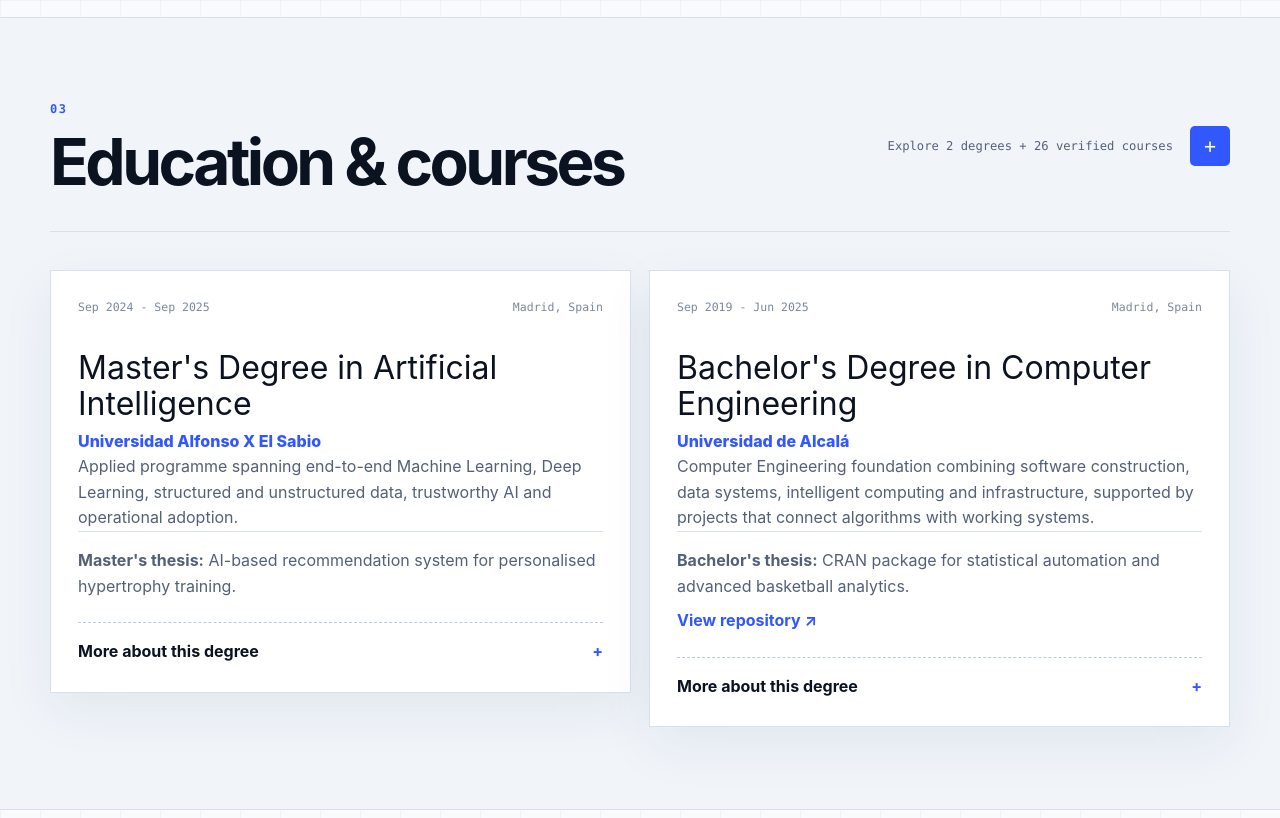
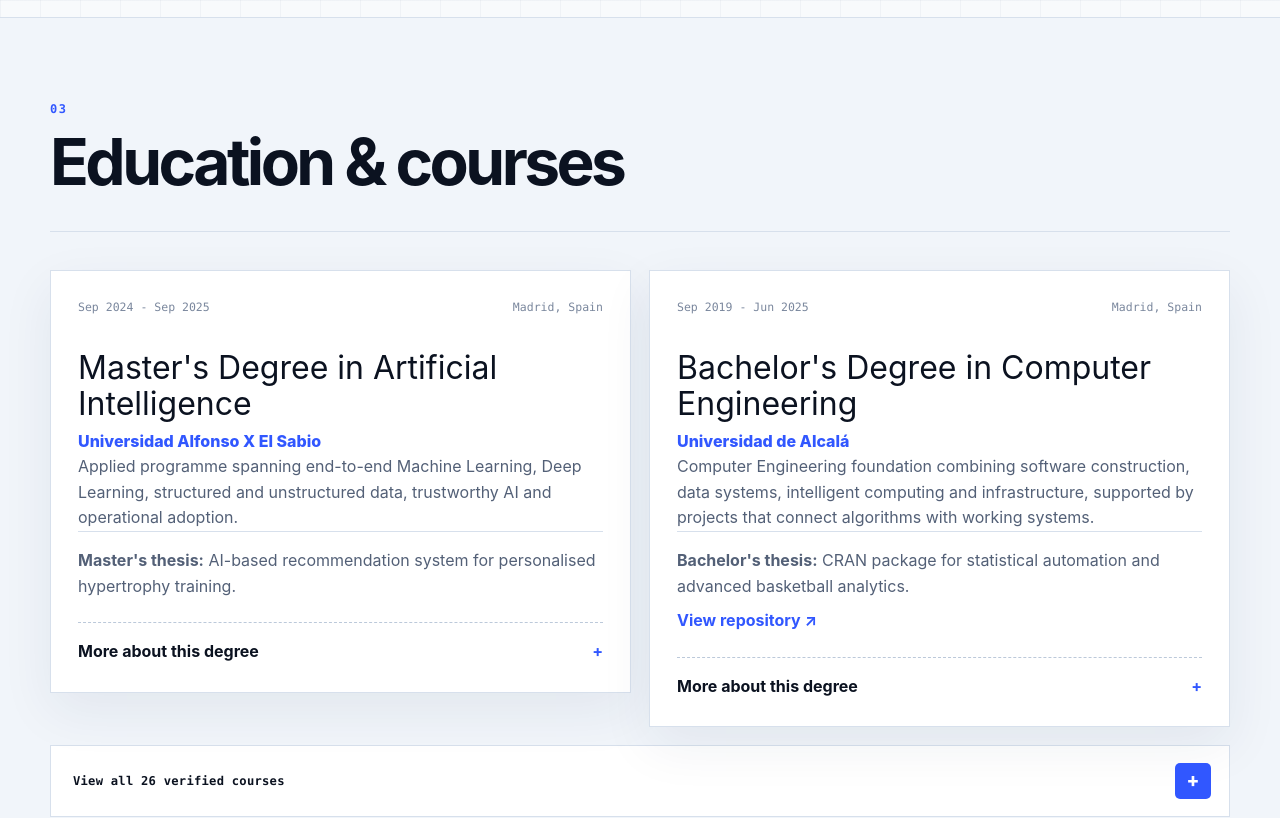
Before and after one commit to alvaro24barragan/alvaro24barragan.github.io, a Next.js app: page / in a window 1280 px wide. Shown: the part 2880-3698 px from the top of the page. Built offline with nearby package versions, Linux system fonts and the light colour scheme.

Commit message:
Move course catalogue control

```diff
--- a/app/globals.css
+++ b/app/globals.css
@@ -261,11 +261,13 @@
 .focus-card .focus-competencies .tag-row { margin-top: 10px; }
 
 .education-section { padding-block: 82px; color: var(--text); background: var(--bg-alt); border-block: 1px solid var(--line); scroll-margin-top: 86px; }
-.education-toggle { display: flex; align-items: center; justify-content: space-between; gap: 30px; width: 100%; padding: 0 0 38px; color: inherit; text-align: left; background: transparent; border: 0; border-bottom: 1px solid var(--line); cursor: pointer; }
+.education-heading { padding-bottom: 38px; border-bottom: 1px solid var(--line); }
 .education-title { display: flex; flex-direction: column; }
-.education-action { display: flex; align-items: center; gap: 17px; color: var(--muted); font-family: var(--mono); font-size: 0.76rem; }
-.education-action > span { display: grid; place-items: center; width: 40px; height: 40px; color: #ffffff; background: var(--accent); border-radius: 5px; font-size: 1.25rem; }
 .degree-grid { display: grid; grid-template-columns: repeat(2, 1fr); gap: 18px; align-items: start; padding-top: 38px; }
+.courses-toggle { display: flex; align-items: center; justify-content: space-between; gap: 24px; width: 100%; margin-top: 18px; padding: 17px 18px 17px 22px; color: var(--text); text-align: left; background: var(--surface); border: 1px solid var(--line); cursor: pointer; font-weight: 760; }
+.courses-toggle:hover { border-color: var(--accent); }
+.courses-toggle > span:first-child { font-family: var(--mono); font-size: 0.76rem; letter-spacing: 0.02em; }
+.courses-toggle > span:last-child { display: grid; flex: 0 0 auto; place-items: center; width: 36px; height: 36px; color: #ffffff; background: var(--accent); border-radius: 5px; font-size: 1.18rem; }
 .degree { padding: 27px; background: var(--surface); border: 1px solid var(--line); box-shadow: var(--card-shadow); }
 .degree-meta { display: flex; justify-content: space-between; gap: 18px; color: var(--subtle); font-family: var(--mono); font-size: 0.72rem; }
 .degree h3 { margin: 34px 0 7px; color: var(--text); font-size: clamp(1.45rem, 2.6vw, 2rem); line-height: 1.12; }
@@ -380,8 +382,6 @@
   .section { padding-block: 76px; }
   .experience-item { grid-template-columns: 1fr; gap: 20px; }
   .experience-meta time { margin-top: 7px; }
-  .education-toggle { align-items: flex-start; flex-direction: column; }
-  .education-action { justify-content: space-between; width: 100%; }
   .degree-grid, .project-grid, .learning-intro, .featured-learning, .skills-grid { grid-template-columns: 1fr; }
   .education-details { padding-top: 64px; }
   .project { min-height: 0; }
--- a/app/i18n.ts
+++ b/app/i18n.ts
@@ -31,8 +31,8 @@
     fullResponsibilities: "Full responsibilities",
     focusDescription: "Certifications and personal projects currently in progress or planned next.",
     educationAndCourses: "Education & courses",
-    closeFullRecord: "Close full record",
-    exploreEducation: (count: number) => `Explore 2 degrees + ${count} verified courses`,
+    hideCourses: "Hide course catalogue",
+    viewAllCourses: (count: number) => `View all ${count} verified courses`,
     mastersThesis: "Master's thesis:",
     bachelorsThesis: "Bachelor's thesis:",
     moreAboutDegree: "More about this degree",
@@ -82,8 +82,8 @@
     fullResponsibilities: "Responsabilidades completas",
     focusDescription: "Certificaciones y proyectos personales actualmente en curso o planificados como siguiente paso.",
     educationAndCourses: "Formación y cursos",
-    closeFullRecord: "Cerrar formación completa",
-    exploreEducation: (count: number) => `Ver 2 titulaciones + ${count} cursos verificados`,
+    hideCourses: "Ocultar catálogo de cursos",
+    viewAllCourses: (count: number) => `Ver los ${count} cursos verificados`,
     mastersThesis: "TFM:",
     bachelorsThesis: "TFG:",
     moreAboutDegree: "Más sobre esta titulación",
@@ -133,8 +133,8 @@
     fullResponsibilities: "Alle Aufgaben",
     focusDescription: "Zertifizierungen und persönliche Projekte, die aktuell laufen oder als Nächstes geplant sind.",
     educationAndCourses: "Studium & Weiterbildung",
-    closeFullRecord: "Vollständige Übersicht schließen",
-    exploreEducation: (count: number) => `2 Abschlüsse + ${count} verifizierte Kurse ansehen`,
+    hideCourses: "Kursübersicht ausblenden",
+    viewAllCourses: (count: number) => `Alle ${count} verifizierten Kurse ansehen`,
     mastersThesis: "Masterarbeit:",
     bachelorsThesis: "Bachelorarbeit:",
     moreAboutDegree: "Mehr zu diesem Studium",
--- a/app/portfolio.tsx
+++ b/app/portfolio.tsx
@@ -181,16 +181,9 @@
 
         <section id="education" className={`education-section ${educationOpen ? "is-open" : ""}`}>
           <div className="page-width">
-            <button
-              className="education-toggle"
-              type="button"
-              aria-expanded={educationOpen}
-              aria-controls="education-details"
-              onClick={() => setEducationOpen((open) => !open)}
-            >
+            <div className="education-heading">
               <span className="education-title"><span className="section-number">03</span><span>{copy.educationAndCourses}</span></span>
-              <span className="education-action">{educationOpen ? copy.closeFullRecord : copy.exploreEducation(data.courses.length)} <span aria-hidden="true">{educationOpen ? "−" : "+"}</span></span>
-            </button>
+            </div>
 
             <div className="degree-grid">
               {data.education.map((item) => (
@@ -218,6 +211,17 @@
                 </article>
               ))}
             </div>
+
+            <button
+              className="courses-toggle"
+              type="button"
+              aria-expanded={educationOpen}
+              aria-controls="education-details"
+              onClick={() => setEducationOpen((open) => !open)}
+            >
+              <span>{educationOpen ? copy.hideCourses : copy.viewAllCourses(data.courses.length)}</span>
+              <span aria-hidden="true">{educationOpen ? "−" : "+"}</span>
+            </button>
 
             <div id="education-details" className="education-details" hidden={!educationOpen}>
               <div className="learning-intro">
```
